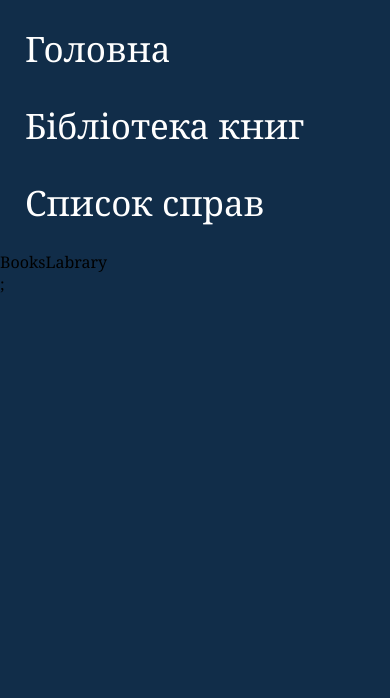
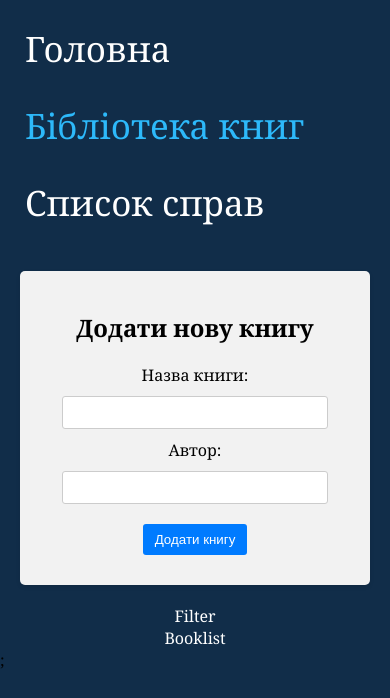
Before and after one commit to Uraniadz/BooksLibrary-and-ToDoList, a React (Create React App) app in the folder frontend/: page /books in a window 390 px wide. Shown: the top 698 px of the page. Built offline with nearby package versions, Linux system fonts and the light colour scheme; the HTML template or start-up script is replaced by a standard one.

Commit message:
added ccs and NavLink

```diff
--- a/frontend/src/App.css
+++ b/frontend/src/App.css
@@ -1,57 +1,8 @@
-.app {
-  display: flex;
-  flex-direction: column;
-  align-items: center;
-  justify-content: center;
-  text-align: center;
-}
-
-.app-header {
-  background-color: #0a1a2d;
-  color: #fff;
-  width: 100%;
-  margin-bottom: 20px;
-}
-
-.app-main {
-  display: flex;
-  justify-content: space-between;
-  width: 80%;
-  margin: 0 auto;
-}
-
-.app-left-column {
-  flex: 1;
-  flex-basis: 35%;
-  display: flex;
-  align-items: center;
-  align-self: flex-start;
-}
-
-.app-right-column {
-  flex: 1;
-  flex-basis: 65%;
-  display: flex;
-  flex-direction: column;
-}
-
 .app-block {
   padding: 20px;
   margin: 20px;
   background-color: #f2f2f2;
   border-radius: 5px;
   box-shadow: 0 2px 4px rgba(0, 0, 0, 0.1);
+  color: black;
 }
-
-@media (max-width: 1024px) {
-  .app-main {
-    width: 100%;
-    flex-direction: column;
-  }
-
-  .app-left-column,
-  .app-right-column {
-    flex-basis: 100%;
-    align-self: unset;
-  }
-}
--- a/frontend/src/App.js
+++ b/frontend/src/App.js
@@ -8,7 +8,6 @@ import Home from './components/Home/Home';
 function App() {
   return (
     <BrowserRouter>
-      <div className="App">
       <Routes>
         <Route path="/" element={<MainLayout />}>
           <Route index element={<Home />} />
@@ -16,7 +15,6 @@ function App() {
           <Route path="todolist" element={<ToDoList />} />
         </Route>
       </Routes>
-      </div>
       ;
     </BrowserRouter>
   );
--- /dev/null
+++ b/frontend/src/components/BooksLabrary/BookForm/BookForm.css
@@ -0,0 +1,48 @@
+.book-form {
+  width: 100%;
+}
+
+.book-form label {
+  display: block;
+  width: 100%;
+  text-align: center;
+  margin-bottom: 10px;
+}
+
+.book-form input {
+  width: 80%;
+  padding: 8px;
+  margin-bottom: 10px;
+  border: 1px solid #ccc;
+  border-radius: 3px;
+}
+
+.book-form button {
+  background-color: #007bff;
+  color: #fff;
+  padding: 8px 12px;
+  border: none;
+  border-radius: 3px;
+  cursor: pointer;
+  margin: 10px;
+  transition: background-color 0.3s ease;
+}
+
+.book-form button:hover {
+  background-color: #0056b3;
+}
+
+.book-form .spinner {
+  animation: spinner 1s infinite linear;
+  margin-left: 10px;
+}
+
+@keyframes spinner {
+  from {
+    transform: rotate(0deg);
+  }
+
+  to {
+    transform: rotate(360deg);
+  }
+}
--- /dev/null
+++ b/frontend/src/components/BooksLabrary/BookForm/BookForm.jsx
@@ -0,0 +1,20 @@
+import './BookForm.css';
+function BookForm() {
+  return (
+    <>
+      <div className="app-block book-form">
+        <h2>Додати нову книгу</h2>
+        <form>
+          <div>
+            <label htmlFor="title">Назва книги: </label>
+            <input type="text" alt="" id="title" />
+            <label htmlFor="author">Автор: </label>
+            <input type="text" alt="" id="author" />
+          </div>
+          <button type="submit">Додати книгу</button>
+        </form>
+      </div>
+    </>
+  );
+}
+export default BookForm;
--- /dev/null
+++ b/frontend/src/components/BooksLabrary/BookList/Booklist.js
@@ -0,0 +1,5 @@
+function BookList() {
+  return <div>Booklist</div>;
+}
+
+export default BookList;
--- a/frontend/src/components/BooksLabrary/BooksLabrary.jsx
+++ b/frontend/src/components/BooksLabrary/BooksLabrary.jsx
@@ -1,5 +1,27 @@
+import BookForm from './BookForm/BookForm';
+import Filter from './Filter/Filter';
+import BookList from './BookList/Booklist';
+import styles from './BooksLabrary.module.css';
+
 function BooksLabrary() {
-  return <div>BooksLabrary</div>;
+  return (
+    <>
+      <div className={styles['app']}>
+        {/* <div className={styles['app-header']}>
+          <h1>Моя улюблена бібліотека книг</h1>
+        </div> */}
+        <div className={styles['app-main']}>
+          <div className={styles['app-left-column']}>
+            <BookForm />
+          </div>
+          <div className={styles['app-right-column']}>
+            <Filter />
+            <BookList />
+          </div>
+        </div>
+      </div>
+    </>
+  );
 }
 
 export default BooksLabrary;
--- /dev/null
+++ b/frontend/src/components/BooksLabrary/BooksLabrary.module.css
@@ -0,0 +1,46 @@
+.app {
+  display: flex;
+  flex-direction: column;
+  align-items: center;
+  justify-content: center;
+  text-align: center;
+  color: #ffffff;
+}
+.app-header {
+  background-color: #0a1a2d;
+  color: #fff;
+  width: 100%;
+  margin-bottom: 20px;
+}
+.app-main {
+  display: flex;
+  justify-content: space-between;
+  width: 80%;
+  margin: 0 auto;
+}
+.app-left-column {
+  flex: 1;
+  flex-basis: 35%;
+  display: flex;
+  align-items: center;
+  align-self: flex-start;
+}
+.app-right-column {
+  flex: 1;
+  flex-basis: 65%;
+  display: flex;
+  flex-direction: column;
+}
+
+@media (max-width: 1024px) {
+  .app-main {
+    width: 100%;
+    flex-direction: column;
+  }
+
+  .app-left-column,
+  .app-right-column {
+    flex-basis: 100%;
+    align-self: unset;
+  }
+}
--- /dev/null
+++ b/frontend/src/components/BooksLabrary/Filter/Filter.js
@@ -0,0 +1,5 @@
+function Filter() {
+  return <div>Filter</div>;
+}
+
+export default Filter;
--- a/frontend/src/components/Menu/Menu.css
+++ b/frontend/src/components/Menu/Menu.css
@@ -4,6 +4,15 @@
   justify-content: center;
   gap: 30px;
   padding: 25px;
+}
+.active {
+  color: rgb(8, 231, 8);
+}
+.myactive {
+  color: rgb(45, 185, 250);
+}
+.myactive-green {
+  color: rgb(239, 154, 170);
 }
 @media (max-width: 700px) {
   .menu {
--- a/frontend/src/components/Menu/Menu.jsx
+++ b/frontend/src/components/Menu/Menu.jsx
@@ -1,13 +1,23 @@
-import { Link } from 'react-router-dom';
+import { NavLink } from 'react-router-dom';
 import './Menu.css';
 
 function Menu() {
   return (
     <>
       <nav className="menu">
-        <Link to=".">Головна</Link>
-        <Link to="books">Бібліотека книг</Link>
-        <Link to="todolist">Список справ</Link>
+        <NavLink to=".">Головна</NavLink>
+        <NavLink
+          className={({ isActive }) => (isActive ? 'myactive' : '')}
+          to="books"
+        >
+          Бібліотека книг
+        </NavLink>
+        <NavLink
+          className={({ isActive }) => (isActive ? 'myactive-green' : '')}
+          to="todolist"
+        >
+          Список справ
+        </NavLink>
       </nav>
     </>
   );
```
Also changed, not shown: frontend/src/components/BooksLabrary/Filter/Filter.module.css (added). Lines whose indentation alone changed are shown as unchanged.
